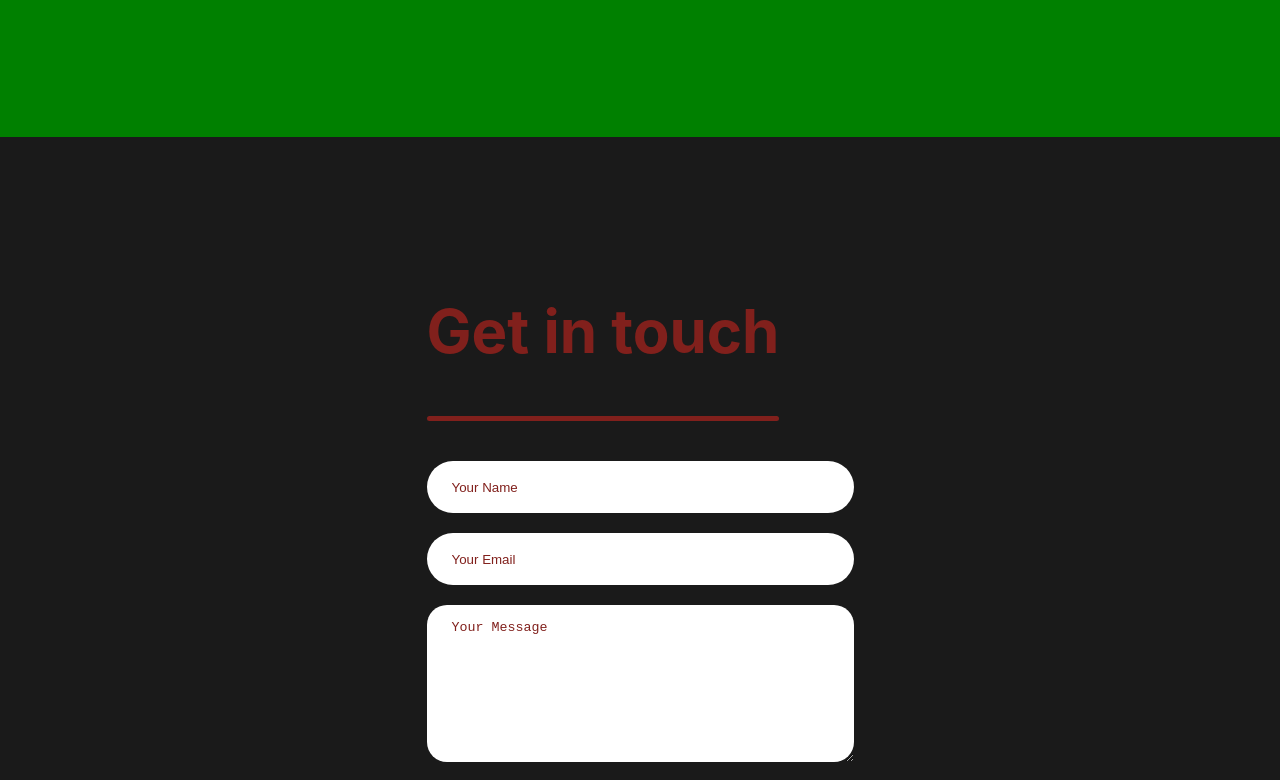
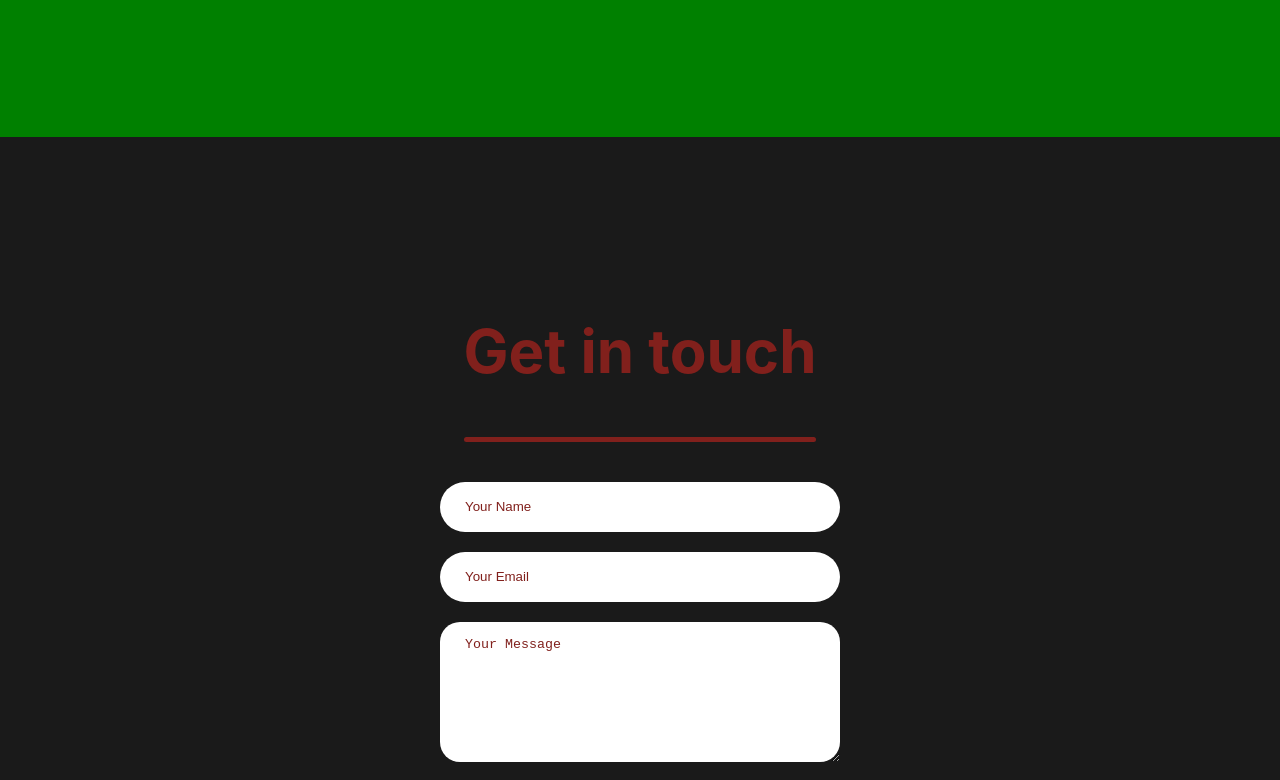
Before and after one commit to LReed03/portfolio, a React (Create React App) app: page / in a window 1280 px wide. Shown: the part 2280-3060 px from the top of the page. Built offline with nearby package versions, Linux system fonts and the light colour scheme.

Commit message:
More text chagnes

```diff
--- a/src/Contact.css
+++ b/src/Contact.css
@@ -1,15 +1,13 @@
 .contact-container{
     height: 100vh;
     box-sizing: border-box;
-    display: flex;
-    align-items: center;
-    justify-content: space-evenly;
 }
 
 .contact{
+    padding-top: 10%;
     display: flex;
     flex-direction: column;
-    align-items: start;
+    align-items: center;
     gap: 20px;
 }
 
@@ -36,6 +34,7 @@
     font-weight: 500;
     color: #666;
     border-radius: 50px;
+    box-sizing: border-box;
 }
 
 .contact textarea{
```
